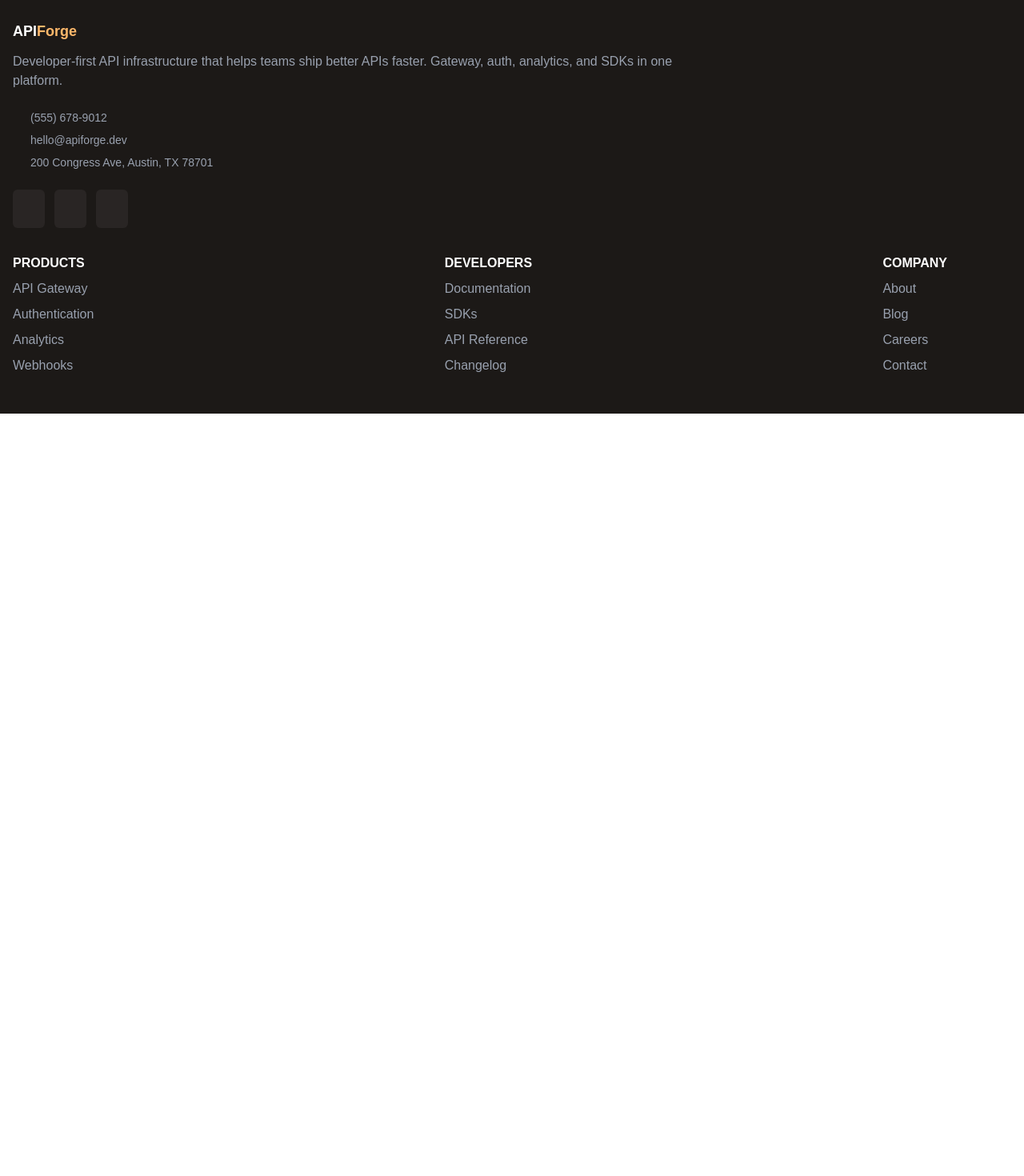
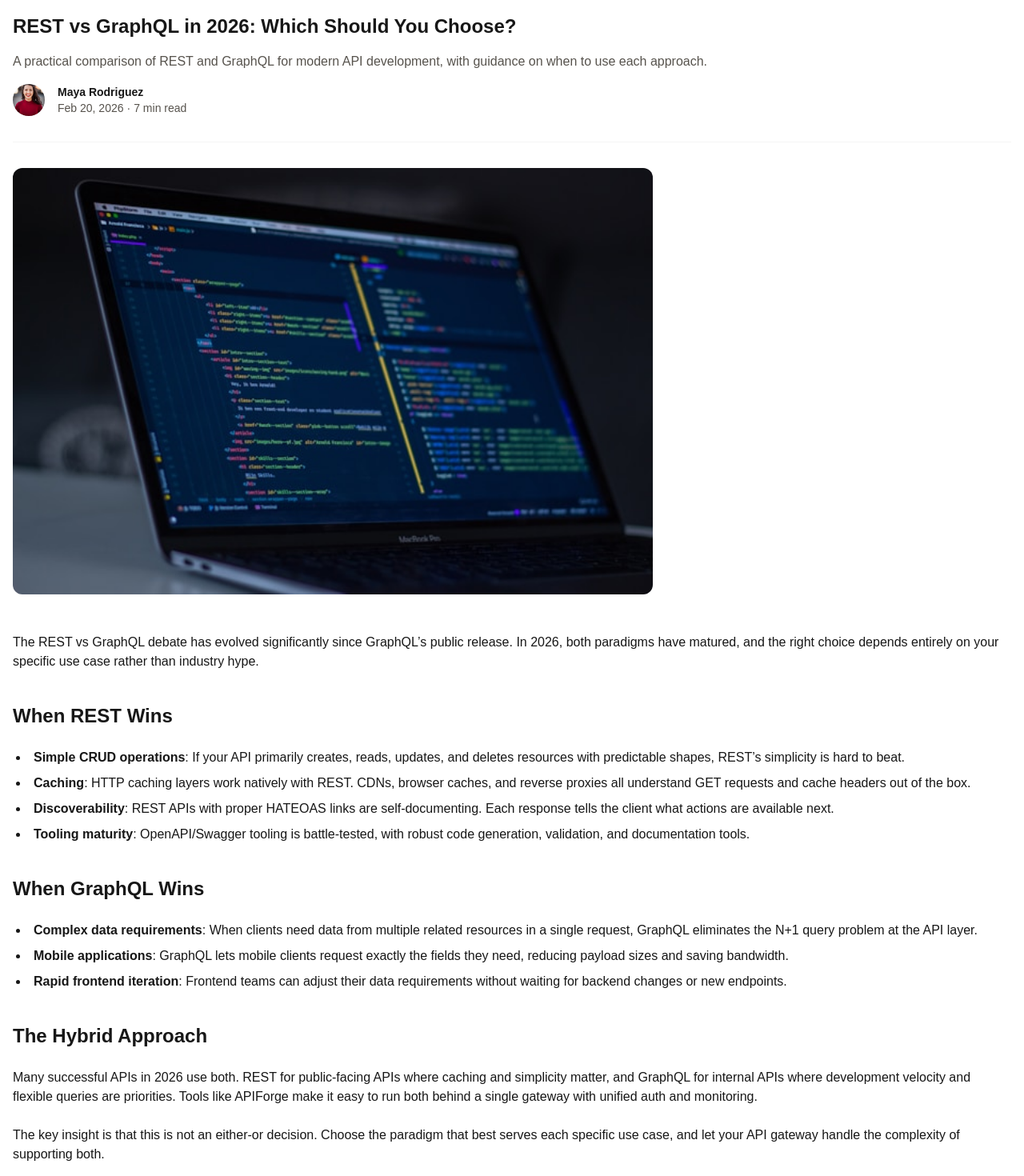
Before and after one commit to seesmof/API-Forge-Clone, a Next.js app in the folder src/: page /blog/rest-vs-graphql-2026 in a window 1280 px wide. Shown: the part 180-1650 px from the top of the page at 80% size. Before the commit the page ends 800 px from the top, so only its background shows below. Built offline with nearby package versions, Linux system fonts and the light colour scheme; some icons are missing.

Commit message:
feat: add the graphql vs rest article contents

```diff
--- a/src/app/blog/rest-vs-graphql-2026/page.tsx
+++ b/src/app/blog/rest-vs-graphql-2026/page.tsx
@@ -1,3 +1,5 @@
+import Badge from "@/components/small/Badge";
+import Image from "next/image";
 import Link from "next/link";
 
 export default function Page() {
@@ -28,6 +30,107 @@ export default function Page() {
             / Article
           </div>
         </nav>
+
+        <article className="flex flex-col">
+          <Badge className="my-5">Architecture</Badge>
+          <h1 className="font-bold text-2xl">
+            REST vs GraphQL in 2026: Which Should You Choose?
+          </h1>
+          <p className="my-4 text-stone-600">
+            A practical comparison of REST and GraphQL for modern API
+            development, with guidance on when to use each approach.
+          </p>
+          <div className="flex gap-4">
+            <Image
+              src="/Maya.jfif"
+              width={40}
+              height={40}
+              alt="An image of the author of the post."
+              className="rounded-full"
+            />
+            <div className="flex flex-col text-sm">
+              <p className="font-bold">Maya Rodriguez</p>
+              <div className="flex gap-1 text-stone-600">
+                <p>Feb 20, 2026</p>
+                <p>·</p>
+                <p>7 min read</p>
+              </div>
+            </div>
+          </div>
+          <div className="bg-stone-100 h-px w-full my-8"></div>
+        </article>
+
+        <Image
+          src="/laptop.jfif"
+          width={800}
+          height={600}
+          alt="An image of the laptop with code in it."
+          className="rounded-xl"
+        />
+
+        <article className="flex flex-col gap-6 mt-12">
+          <p>
+            The REST vs GraphQL debate has evolved significantly since GraphQL’s
+            public release. In 2026, both paradigms have matured, and the right
+            choice depends entirely on your specific use case rather than
+            industry hype.
+          </p>
+          <h3 className="font-bold text-2xl mt-4">When REST Wins</h3>
+          <ul className="list-disc list-inside ml-1 flex flex-col gap-2">
+            <li>
+              <strong>Simple CRUD operations</strong>: If your API primarily
+              creates, reads, updates, and deletes resources with predictable
+              shapes, REST’s simplicity is hard to beat.
+            </li>
+            <li>
+              <strong>Caching</strong>: HTTP caching layers work natively with
+              REST. CDNs, browser caches, and reverse proxies all understand GET
+              requests and cache headers out of the box.
+            </li>
+            <li>
+              <strong>Discoverability</strong>: REST APIs with proper HATEOAS
+              links are self-documenting. Each response tells the client what
+              actions are available next.
+            </li>
+            <li>
+              <strong>Tooling maturity</strong>: OpenAPI/Swagger tooling is
+              battle-tested, with robust code generation, validation, and
+              documentation tools.
+            </li>
+          </ul>
+          <h3 className="font-bold text-2xl mt-4">When GraphQL Wins</h3>
+          <ul className="list-disc list-inside ml-1 flex flex-col gap-2">
+            <li>
+              <strong>Complex data requirements</strong>: When clients need data
+              from multiple related resources in a single request, GraphQL
+              eliminates the N+1 query problem at the API layer.
+            </li>
+            <li>
+              <strong>Mobile applications</strong>: GraphQL lets mobile clients
+              request exactly the fields they need, reducing payload sizes and
+              saving bandwidth.
+            </li>
+            <li>
+              <strong>Rapid frontend iteration</strong>: Frontend teams can
+              adjust their data requirements without waiting for backend changes
+              or new endpoints.
+            </li>
+          </ul>
+          <h3 className="font-bold text-2xl mt-4">The Hybrid Approach</h3>
+          <p>
+            Many successful APIs in 2026 use both. REST for public-facing APIs
+            where caching and simplicity matter, and GraphQL for internal APIs
+            where development velocity and flexible queries are priorities.
+            Tools like APIForge make it easy to run both behind a single gateway
+            with unified auth and monitoring.
+          </p>
+          <p>
+            The key insight is that this is not an either-or decision. Choose
+            the paradigm that best serves each specific use case, and let your
+            API gateway handle the complexity of supporting both.
+          </p>
+          <div className="bg-slate-100 h-px w-full my-8"></div>
+        </article>
       </div>
     </section>
   );
```
